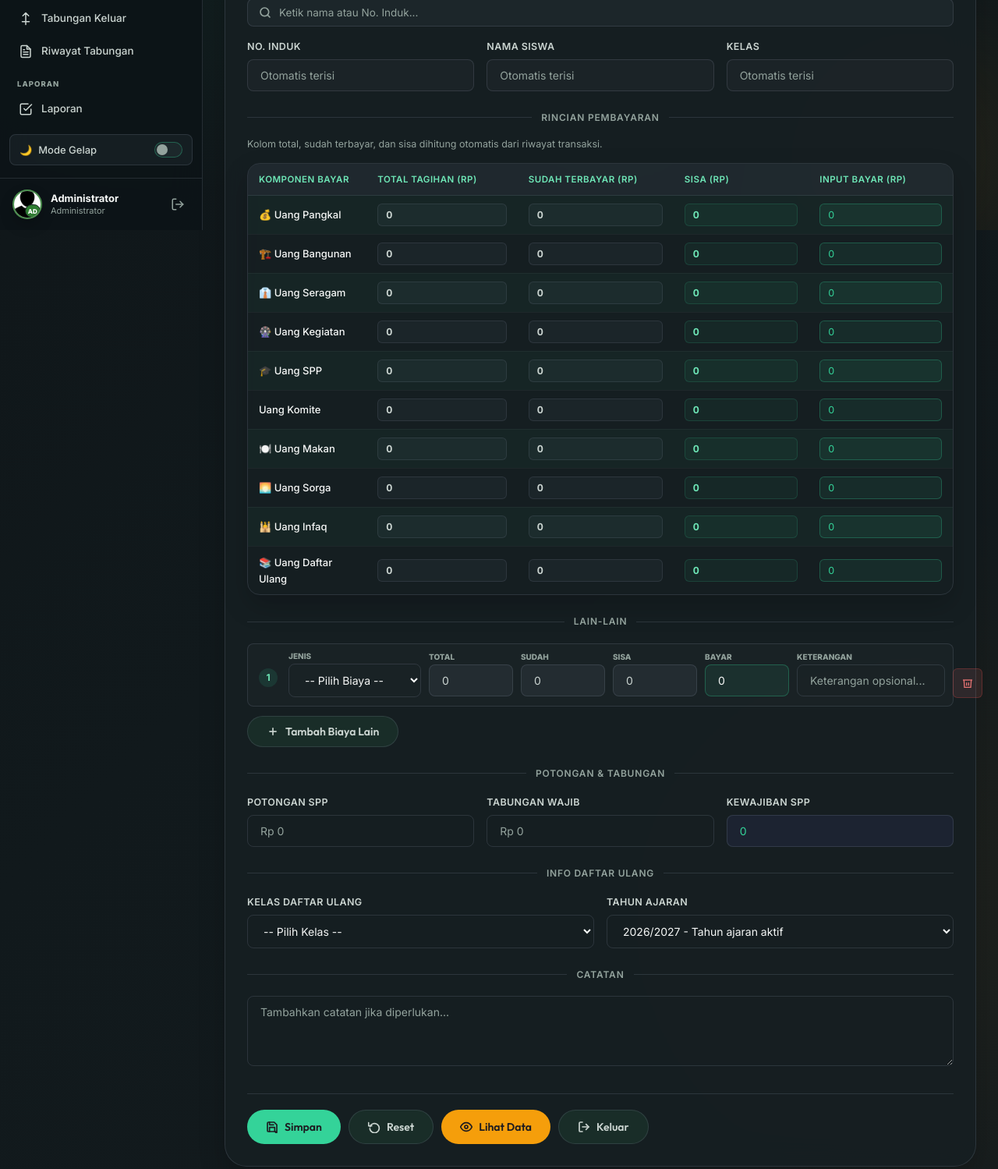
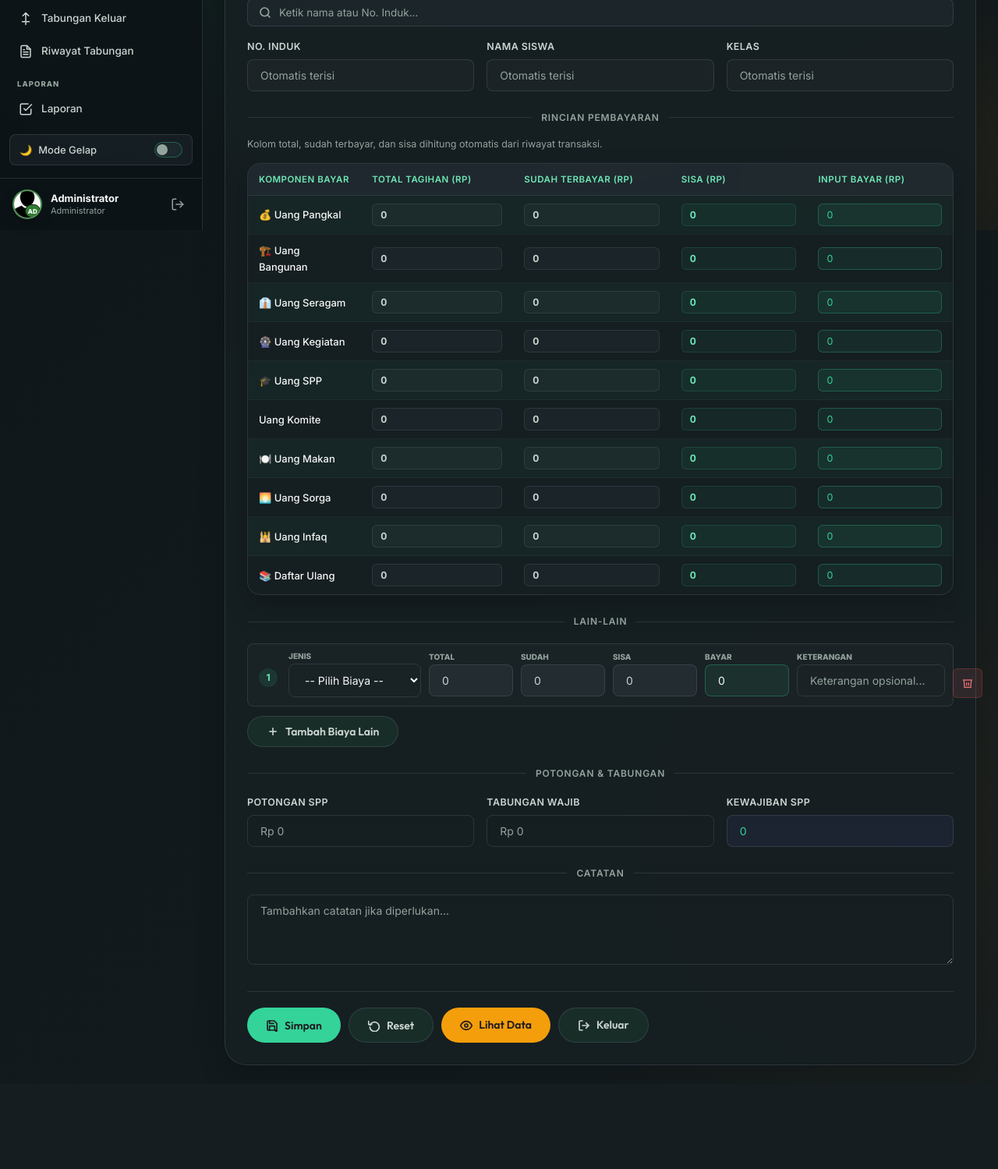
Before and after one commit to Jayszrs/spp-management-system, a PHP site: page /pembayaran/form.php in a window 1280 px wide. Shown: the part 505-2004 px from the top of the page at 78% size. After the commit the page ends 1871 px from the top, so only its background shows below. Run offline with PHP 8.4, Linux system fonts and the light colour scheme; a user stored in the database is signed in; data comes from the database, SQL or seed files in the repository; tables that the repository leaves empty hold one stand-in row (values such as "Sample post").

Commit message:
Auto-detect class and academic year for Daftar Ulang payments

```diff
--- a/assets/js/app.js
+++ b/assets/js/app.js
@@ -161,22 +161,36 @@ function pilihSiswaDatalist(input) {
 }
 
 function applyDefaultDaftarUlangClass(opt) {
-  const select = document.getElementById('kelas-du') || document.querySelector('[name="kelas_du"]');
-  if (!select || !opt) return;
-  if (select.dataset.userChanged === '1') return;
-  if (select.dataset.preserveDefault === '1' && select.value) return;
-
   const studentClass = String(opt.dataset.kelas || '').match(/[1-6]/)?.[0] || '';
-  if (!studentClass) return;
-  if (Array.from(select.options).some(option => option.value === studentClass)) {
-    select.value = studentClass;
-  }
+  setDaftarUlangContext(studentClass, academicYearFromPaymentPeriod());
 }
 
 function selectedPaymentPeriod() {
   const bulan = document.getElementById('bulan-bayar')?.value || '';
   const tahun = document.getElementById('tahun-bayar')?.value || '';
   return bulan && tahun ? bulan + '-' + tahun : '';
+}
+
+function academicYearFromPaymentPeriod() {
+  const month = parseNumber(document.getElementById('bulan-bayar')?.value || 0);
+  const year = parseNumber(document.getElementById('tahun-bayar')?.value || 0);
+  if (!month || !year) return '';
+  const start = month >= 7 ? year : year - 1;
+  return start + '/' + (start + 1);
+}
+
+function setDaftarUlangContext(kelas, tahunAjaran) {
+  const kelasInput = document.getElementById('kelas-du') || document.querySelector('[name="kelas_du"]');
+  const tahunInput = document.getElementById('tahun-ajaran-du') || document.querySelector('[name="tahun_ajaran_du"]');
+  if (kelasInput) kelasInput.value = kelas || '';
+  if (tahunInput) tahunInput.value = tahunAjaran || '';
+}
+
+function syncDaftarUlangContextFromCurrentState() {
+  const opt = selectedStudentOption();
+  const kelas = opt ? String(opt.dataset.kelas || '').match(/[1-6]/)?.[0] || '' : '';
+  setDaftarUlangContext(kelas, academicYearFromPaymentPeriod());
+  return opt;
 }
 
 function datasetNumber(opt, prefix, key) {
@@ -206,7 +220,7 @@ function paidForPeriod(opt, key) {
 
 function selectedDaftarUlangKey() {
   const kelas = document.getElementById('kelas-du')?.value || document.querySelector('[name="kelas_du"]')?.value || '';
-  const tahun = document.getElementById('tahun-ajaran-du')?.value || document.querySelector('[name="tahun_ajaran_du"]')?.value || '';
+  const tahun = document.getElementById('tahun-ajaran-du')?.value || document.querySelector('[name="tahun_ajaran_du"]')?.value || academicYearFromPaymentPeriod();
   return kelas && tahun ? kelas + '|' + tahun : '';
 }
 
@@ -253,7 +267,7 @@ function refreshDaftarUlangMasterWarning(opt) {
 
   const [kelas, tahun] = periodKey.split('|');
   warning.hidden = false;
-  warning.textContent = 'Master daftar ulang kelas ' + kelas + ' tahun ajaran ' + tahun + ' belum diatur. Lengkapi master daftar ulang agar nominal DU bisa dipakai.';
+  warning.textContent = 'Master daftar ulang kelas ' + kelas + ' tahun ajaran ' + tahun + ' belum diatur. Lengkapi Master Daftar Ulang agar cicilan bisa dicatat.';
 }
 
 function paidDaftarUlangForContext(opt) {
@@ -429,7 +443,7 @@ function clearOverpaidUiState() {
 }
 
 function refreshSelectedStudentPaymentDetails() {
-  const opt = selectedStudentOption();
+  const opt = syncDaftarUlangContextFromCurrentState();
   if (opt) applyStudentPaymentDetails(opt);
 }
 
@@ -512,10 +526,7 @@ document.addEventListener('DOMContentLoaded', function () {
     tgl.value = new Date().toISOString().split('T')[0];
   }
 
-  document.querySelectorAll('#bulan-bayar, #tahun-bayar, #kelas-du, #tahun-ajaran-du, [name="kelas_du"], [name="tahun_ajaran_du"]').forEach(el => {
-    if (el.name === 'kelas_du') {
-      el.addEventListener('change', () => { el.dataset.userChanged = '1'; });
-    }
+  document.querySelectorAll('#bulan-bayar, #tahun-bayar').forEach(el => {
     el.addEventListener('change', refreshSelectedStudentPaymentDetails);
   });
 
--- a/pembayaran/form.php
+++ b/pembayaran/form.php
@@ -81,42 +81,14 @@ while ($master = $master_du_result->fetch_assoc()) {
 }
 $has_master_daftar_ulang = count($master_daftar_ulang) > 0;
 
-function current_academic_year(): string {
+function active_academic_year_from_today(): string {
     $year = (int)date('Y');
     $month = (int)date('n');
     $start = $month >= 7 ? $year : $year - 1;
     return $start . '/' . ($start + 1);
 }
 
-function academic_year_options(array $existingYears = [], array $includeYears = [], int $range = 3): array {
-    $activeYear = current_academic_year();
-    $activeStart = (int)substr($activeYear, 0, 4);
-    $options = [];
-
-    for ($offset = -$range; $offset <= $range; $offset++) {
-        $start = $activeStart + $offset;
-        $label = $start . '/' . ($start + 1);
-        $options[$label] = $label;
-    }
-
-    foreach (array_merge($existingYears, $includeYears) as $year) {
-        $year = trim((string)$year);
-        if (preg_match('/^\d{4}\/\d{4}$/', $year)) {
-            $options[$year] = $year;
-        }
-    }
-
-    krsort($options);
-    return array_values($options);
-}
-
-$master_daftar_ulang_years = [];
-foreach (array_keys($master_daftar_ulang) as $periodKey) {
-    [, $year] = explode('|', $periodKey, 2);
-    $master_daftar_ulang_years[$year] = $year;
-}
-$activeAcademicYear = current_academic_year();
-$daftar_ulang_years = academic_year_options(array_values($master_daftar_ulang_years), [$activeAcademicYear]);
+$activeAcademicYear = active_academic_year_from_today();
 
 $biaya_lain_paid = [];
 $biaya_lain_paid_result = $koneksi->query("
@@ -349,7 +321,7 @@ unset($_SESSION['flash']);
                   ['makan', '🍽️ Uang Makan', 'uang_makan'],
                   ['sorga', '🌅 Uang Sorga', 'uang_sorga'],
                   ['infaq', '🕌 Uang Infaq', 'uang_infaq'],
-                  ['du', '📚 Uang Daftar Ulang', 'uang_du']
+                  ['du', '📚 Daftar Ulang', 'uang_du']
                 ];
                 array_splice($komponen, 5, 0, [[ 'komite', 'Uang Komite', 'uang_komite' ]]);
                 foreach ($komponen as $i => $k):
@@ -440,29 +412,8 @@ unset($_SESSION['flash']);
             </div>
           </div>
 
-          <!-- Daftar Ulang -->
-          <div class="section-divider"><span>Info Daftar Ulang</span></div>
-          <div class="fields-grid">
-            <div class="field-row">
-              <label class="field-label" for="kelas-du">Kelas Daftar Ulang</label>
-              <select class="field-input field-select" id="kelas-du" name="kelas_du">
-                <option value="">-- Pilih Kelas --</option>
-                <?php for ($kl = 1; $kl <= 6; $kl++): ?>
-                <option value="<?= $kl ?>">Kelas <?= $kl ?></option>
-                <?php endfor; ?>
-              </select>
-            </div>
-            <div class="field-row">
-              <label class="field-label" for="tahun-ajaran-du">Tahun Ajaran</label>
-              <select class="field-input field-select" id="tahun-ajaran-du" name="tahun_ajaran_du">
-                <?php foreach ($daftar_ulang_years as $ta): ?>
-                <option value="<?= htmlspecialchars($ta) ?>" <?= $activeAcademicYear === $ta ? 'selected' : '' ?>>
-                  <?= htmlspecialchars($ta) ?><?= $activeAcademicYear === $ta ? ' - Tahun ajaran aktif' : '' ?>
-                </option>
-                <?php endforeach; ?>
-              </select>
-            </div>
-          </div>
+          <input type="hidden" id="kelas-du" name="kelas_du" value="" />
+          <input type="hidden" id="tahun-ajaran-du" name="tahun_ajaran_du" value="<?= htmlspecialchars($activeAcademicYear) ?>" />
           <p class="field-hint du-master-warning" id="du-master-warning" hidden></p>
 
           <!-- Catatan -->
@@ -498,6 +449,6 @@ unset($_SESSION['flash']);
     window.sppDaftarUlangMasters = <?= json_encode($master_daftar_ulang, JSON_HEX_TAG | JSON_HEX_APOS | JSON_HEX_AMP | JSON_HEX_QUOT) ?>;
     window.sppDaftarUlangHasMasters = <?= $has_master_daftar_ulang ? 'true' : 'false' ?>;
   </script>
-  <script src="../assets/js/app.js?v=4.2"></script>
+  <script src="../assets/js/app.js?v=4.3"></script>
 </body>
 </html>
```
Also changed, not shown: pembayaran/edit.php (+17 -59 lines), pembayaran/proses.php (+16 -7 lines).
